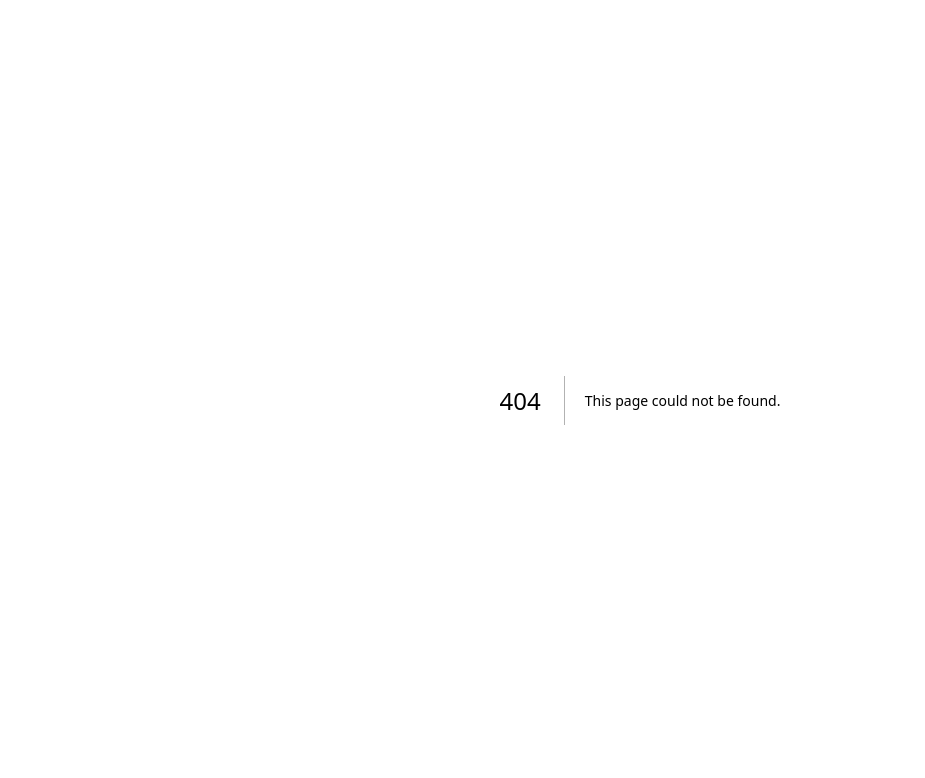
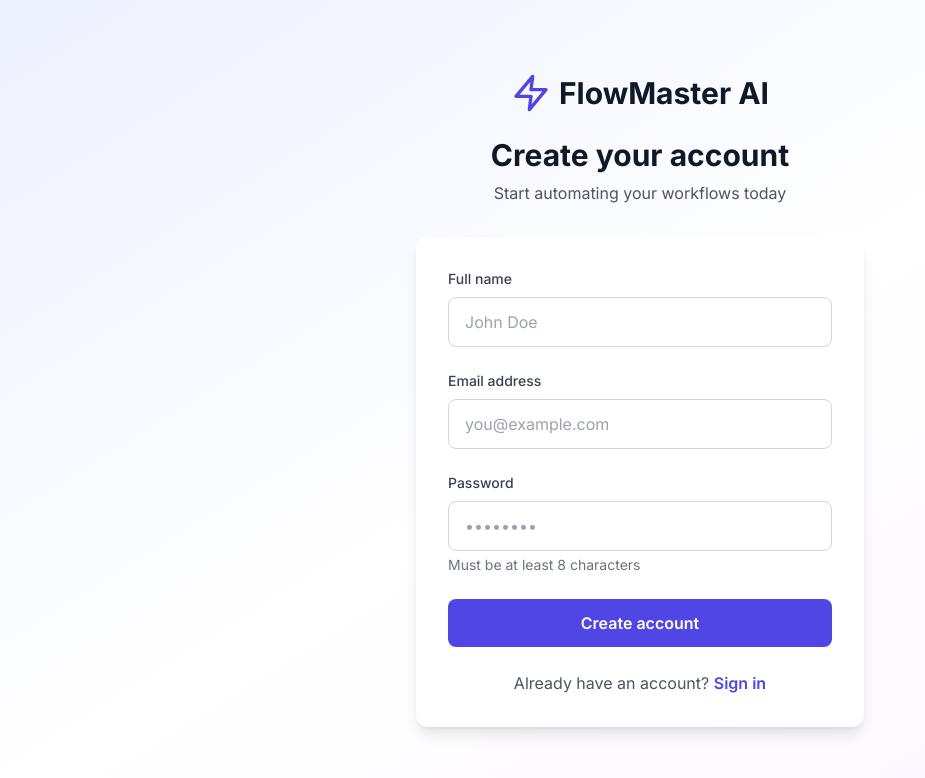
Before and after one commit to itskiranbabu/flowmaster-ai, a Next.js app: page /signup in a window 1280 px wide. Before the commit this address had no page. Shown: the top 778 px of the page, without its empty margins (0-925 px from the left). Built offline with nearby package versions, Linux system fonts and the light colour scheme.

Commit message:
Create signup page

```diff
--- /dev/null
+++ b/app/signup/page.tsx
@@ -0,0 +1,98 @@
+'use client'
+
+import Link from 'next/link'
+import { Zap } from 'lucide-react'
+import { useState } from 'react'
+
+export default function Signup() {
+  const [name, setName] = useState('')
+  const [email, setEmail] = useState('')
+  const [password, setPassword] = useState('')
+
+  const handleSubmit = async (e: React.FormEvent) => {
+    e.preventDefault()
+    // TODO: Implement Supabase authentication
+    console.log('Signup:', { name, email, password })
+  }
+
+  return (
+    <div className="min-h-screen bg-gradient-to-br from-indigo-50 via-white to-purple-50 flex items-center justify-center px-6">
+      <div className="max-w-md w-full">
+        <div className="text-center mb-8">
+          <Link href="/" className="inline-flex items-center space-x-2 mb-6">
+            <Zap className="h-10 w-10 text-indigo-600" />
+            <span className="text-3xl font-bold text-gray-900">FlowMaster AI</span>
+          </Link>
+          <h1 className="text-3xl font-bold text-gray-900 mb-2">Create your account</h1>
+          <p className="text-gray-600">Start automating your workflows today</p>
+        </div>
+
+        <div className="bg-white p-8 rounded-xl shadow-lg">
+          <form onSubmit={handleSubmit} className="space-y-6">
+            <div>
+              <label htmlFor="name" className="block text-sm font-medium text-gray-700 mb-2">
+                Full name
+              </label>
+              <input
+                id="name"
+                type="text"
+                required
+                value={name}
+                onChange={(e) => setName(e.target.value)}
+                className="w-full px-4 py-3 border border-gray-300 rounded-lg focus:ring-2 focus:ring-indigo-600 focus:border-transparent"
+                placeholder="John Doe"
+              />
+            </div>
+
+            <div>
+              <label htmlFor="email" className="block text-sm font-medium text-gray-700 mb-2">
+                Email address
+              </label>
+              <input
+                id="email"
+                type="email"
+                required
+                value={email}
+                onChange={(e) => setEmail(e.target.value)}
+                className="w-full px-4 py-3 border border-gray-300 rounded-lg focus:ring-2 focus:ring-indigo-600 focus:border-transparent"
+                placeholder="you@example.com"
+              />
+            </div>
+
+            <div>
+              <label htmlFor="password" className="block text-sm font-medium text-gray-700 mb-2">
+                Password
+              </label>
+              <input
+                id="password"
+                type="password"
+                required
+                value={password}
+                onChange={(e) => setPassword(e.target.value)}
+                className="w-full px-4 py-3 border border-gray-300 rounded-lg focus:ring-2 focus:ring-indigo-600 focus:border-transparent"
+                placeholder="••••••••"
+              />
+              <p className="mt-1 text-sm text-gray-500">Must be at least 8 characters</p>
+            </div>
+
+            <button
+              type="submit"
+              className="w-full bg-indigo-600 text-white py-3 rounded-lg font-semibold hover:bg-indigo-700 transition"
+            >
+              Create account
+            </button>
+          </form>
+
+          <div className="mt-6 text-center">
+            <p className="text-gray-600">
+              Already have an account?{' '}
+              <Link href="/login" className="text-indigo-600 hover:text-indigo-700 font-semibold">
+                Sign in
+              </Link>
+            </p>
+          </div>
+        </div>
+      </div>
+    </div>
+  )
+}
```
